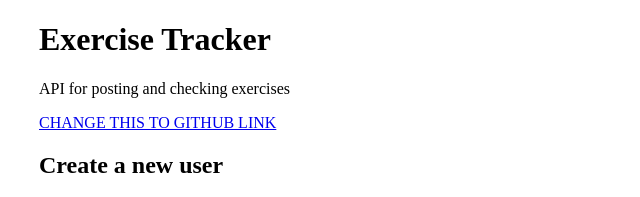
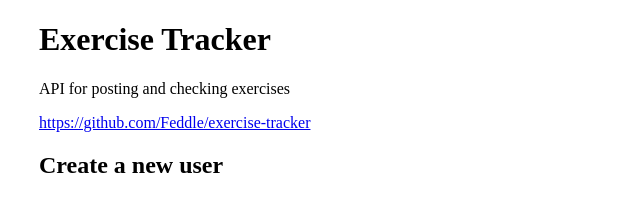
Before and after one commit to Feddle/exercise-tracker, a website: page views/index.html in a window 1280 px wide. Shown: the top 197 px of the page, without its empty margins (301-941 px from the left). Drawn offline with Linux system fonts and the light colour scheme.

Commit message:
fix: added github link

```diff
--- a/package.json
+++ b/package.json
@@ -17,7 +17,7 @@
     "node": "9.x"
   },
   "repository": {
-    "url": "CHANGE THIS"
+    "url": "https://github.com/Feddle/exercise-tracker"
   },
   "license": "MIT",
   "keywords": [
--- a/views/index.html
+++ b/views/index.html
@@ -15,7 +15,7 @@
     <div id="main">
       <h1>Exercise Tracker</h1>
       <p>API for posting and checking exercises</p>
-      <a href="https://github.com/Feddle/URL-Shortener-Microservice">CHANGE THIS TO GITHUB LINK</a>
+      <a href="https://github.com/Feddle/exercise-tracker">https://github.com/Feddle/exercise-tracker</a>
       <h2>Create a new user</h2>
       <form action="/user" method="post">
         <input type="text" placeholder="Name*" name="name">
```
